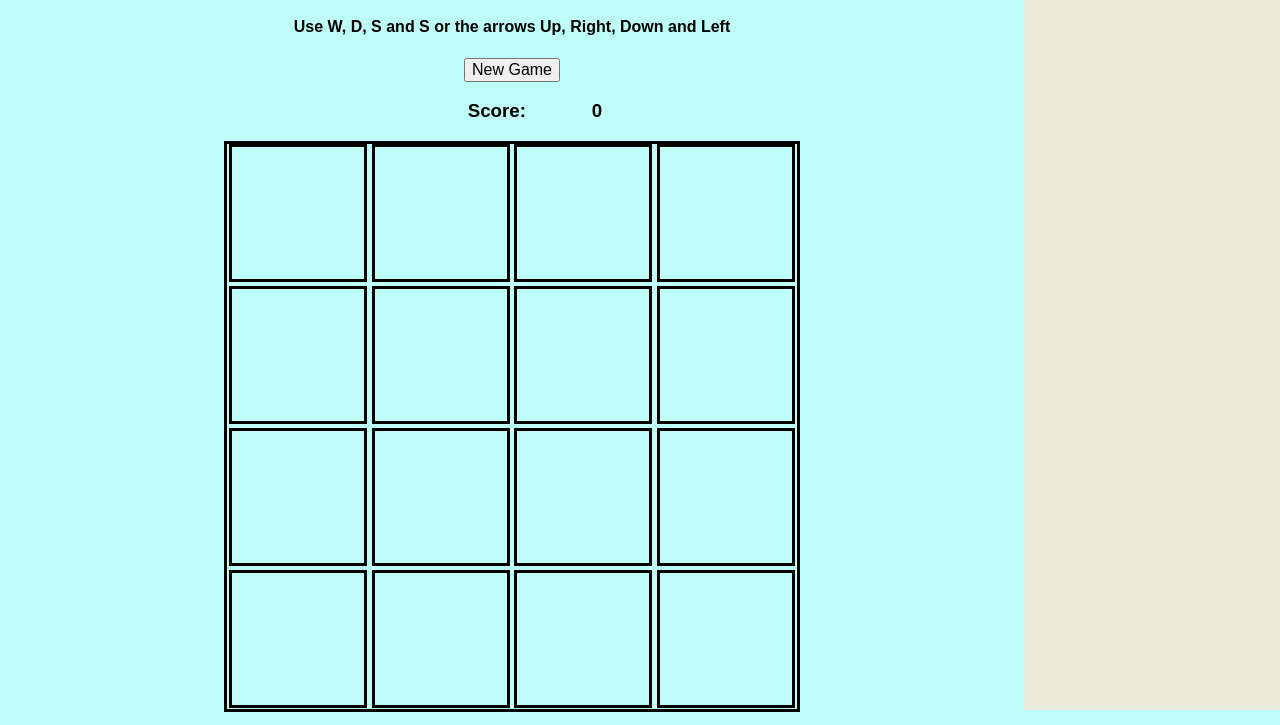
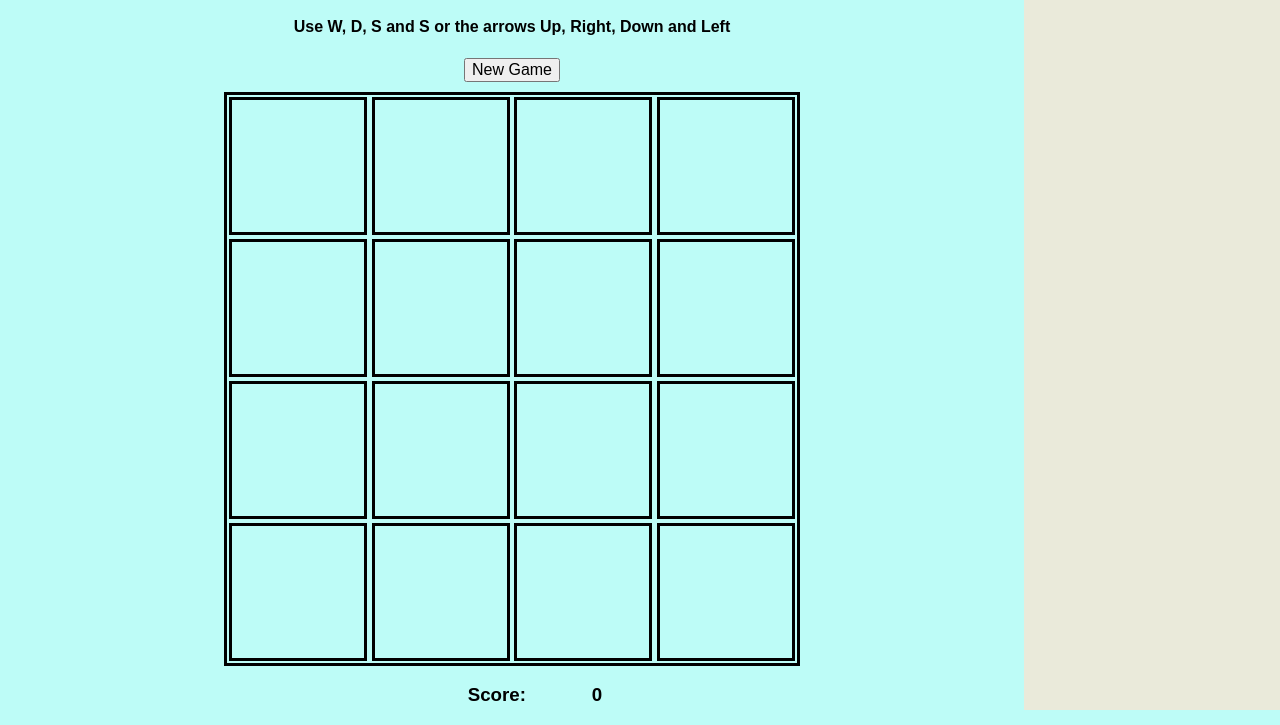
Before and after one commit to RenanBa/renanba.github.io, a plain HTML site: page game256/index.html in a window 1280 px wide. Shown: the part 90-815 px from the top of the page. Drawn offline with nearby package versions, Linux system fonts and the light colour scheme.

Commit message:
Add new image for game256 and set the css for the image

```diff
--- a/game256/css/styles.css
+++ b/game256/css/styles.css
@@ -9,6 +9,10 @@ main {
   vertical-align: middle;
   height: 80%;
   width: 80%;
+}
+
+#newGame {
+  margin-bottom: 10px;
 }
 
 .sideBard {
@@ -27,7 +31,7 @@ table {
 
 .board {
   margin: auto;
-  height: 565px;
+  height: 568px;
   width: 570px;
   border-style: solid;
   text-align: center;
@@ -45,6 +49,10 @@ table {
   margin: auto;
   padding: 28px 47px 28px 47px;
   position: absolute;
+}
+
+.a {
+  margin-top: 2px;
 }
 
 .numbers2 {
--- a/game256/index.html
+++ b/game256/index.html
@@ -42,12 +42,6 @@
         <h4 class="directions"> Use W, D, S and S or the arrows Up, Right, Down and Left</h4>
         <button id="newGame">New Game</button>
 
-        <table style="width:200px">
-          <tr>
-            <th><h3 class="score">Score:</h3></th>
-            <td><h3 class="scoreValue">0</h3></td>
-          </tr>
-        </table>
       </div>
     </header>
 
@@ -72,6 +66,13 @@
       <div class="squares d g" id="s15"></div>
       <div class="squares d h" id="s16"></div>
     </div>
+
+    <table style="width:200px">
+          <tr>
+            <th><h3 class="score">Score:</h3></th>
+            <td><h3 class="scoreValue">0</h3></td>
+          </tr>
+        </table>
   </main>
 
   <div class="sideBard">
```
Also changed, not shown: game256/images/256board.png (added).
